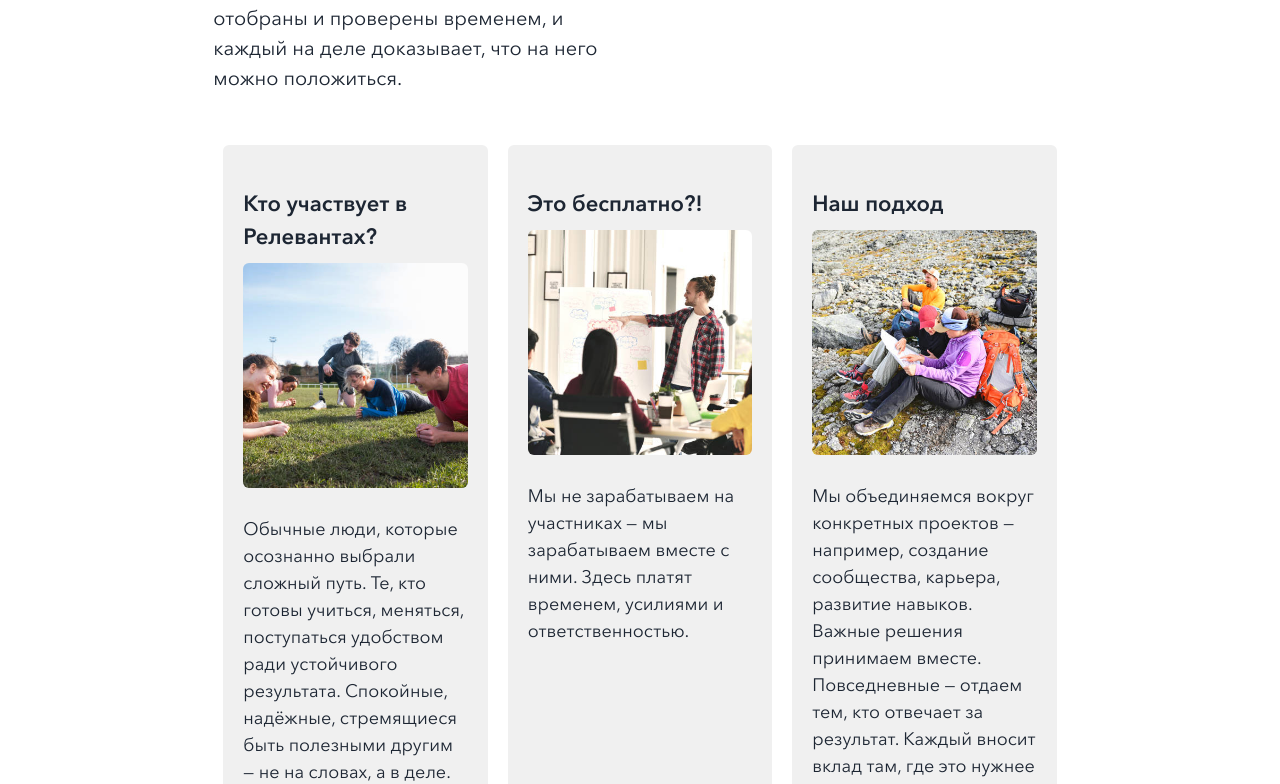
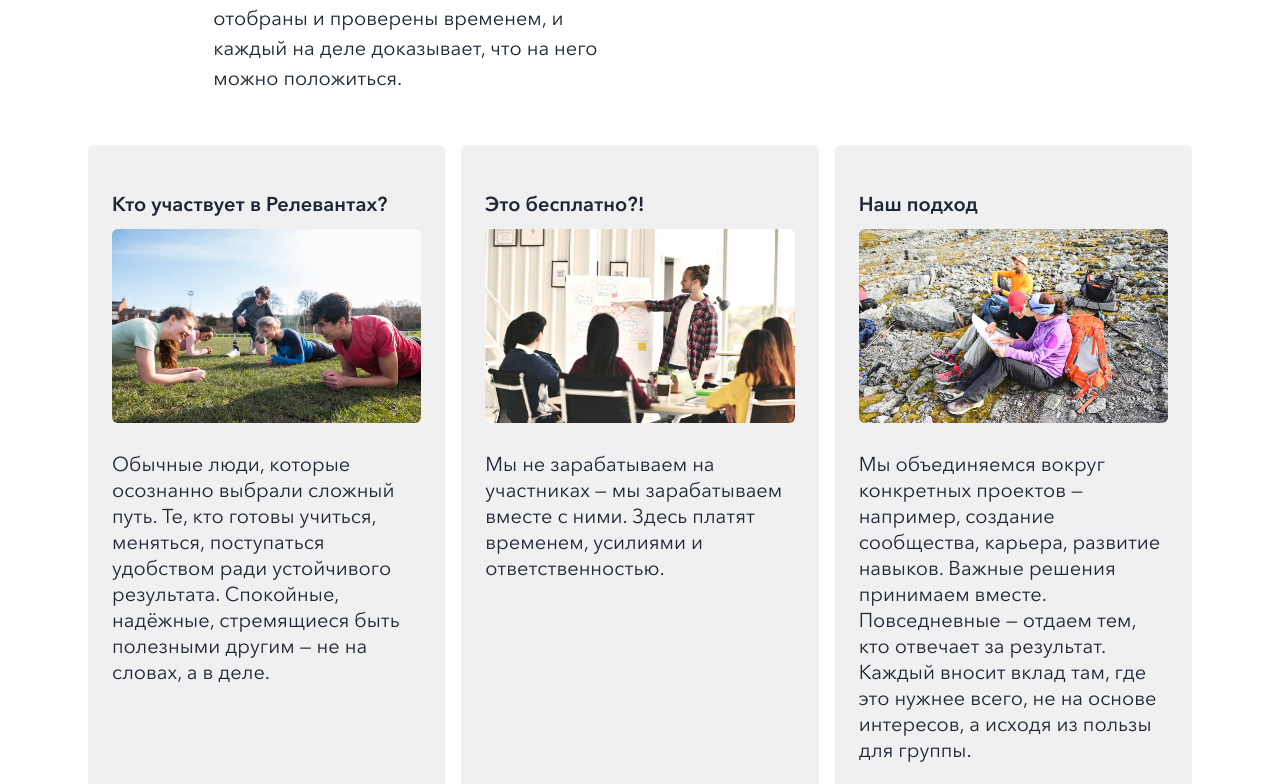
Before and after one commit to relevanti/website, a React (Vite) app: page / in a window 1280 px wide. Shown: the part 1356-2140 px from the top of the page. Built offline with nearby package versions, Linux system fonts and the light colour scheme.

Commit message:
adaptive cards

```diff
--- a/src/sections/about_us_cards/AboutUsCards.css
+++ b/src/sections/about_us_cards/AboutUsCards.css
@@ -2,14 +2,15 @@
   display: flex;
   justify-content: space-between;
   padding-top: 2rem;
+  max-width: 70rem;
   background-color: white;
 }
 
 .about-us-card {
   flex: 1;
   background-color: #f0f0f0;
-  margin: 0 10px;
-  padding: 20px;
+  margin: 0 0.5em;
+  padding: 1.5em;
   display: flex;
   flex-direction: column;
   align-items: flex-start;
@@ -19,8 +20,8 @@
 }
 
 .about-us-card h3 {
-  font-size: 22px;
-  margin-bottom: 10px;
+  font-size: var(--font-size-m);
+  margin-bottom: 0.5em;
   font-weight: 600;
   font-family: "AvenirNextCyr", sans-serif;
   text-align: left;
@@ -28,15 +29,15 @@
 
 .about-us-card img {
   width: 100%;
-  aspect-ratio: 1 / 1;
+  aspect-ratio: 8 / 5;
   object-fit: cover;
-  margin-bottom: 10px;
+  margin-bottom: 0.5em;
   border-radius: 6px;
 }
 
 .about-us-card p {
-  font-size: 18px;
-  line-height: 1.5;
+  font-size: var(--font-size-m);
+  line-height: 1.3;
   font-weight: 400;
   font-family: "AvenirNextCyr", sans-serif;
   text-align: left;
@@ -48,17 +49,10 @@
   }
 
   .about-us-card img {
-    max-height: 200px;
+    max-height: 10em;
   }
 
   .about-us-card {
-    margin-bottom: 20px;
+    margin-bottom: 1em;
   }
 }
-
-@media (min-width: 1024px) {
-  .about-us-cards {
-    padding-left: 16.6667%;
-    padding-right: 16.6667%;
-  }
-}
```
